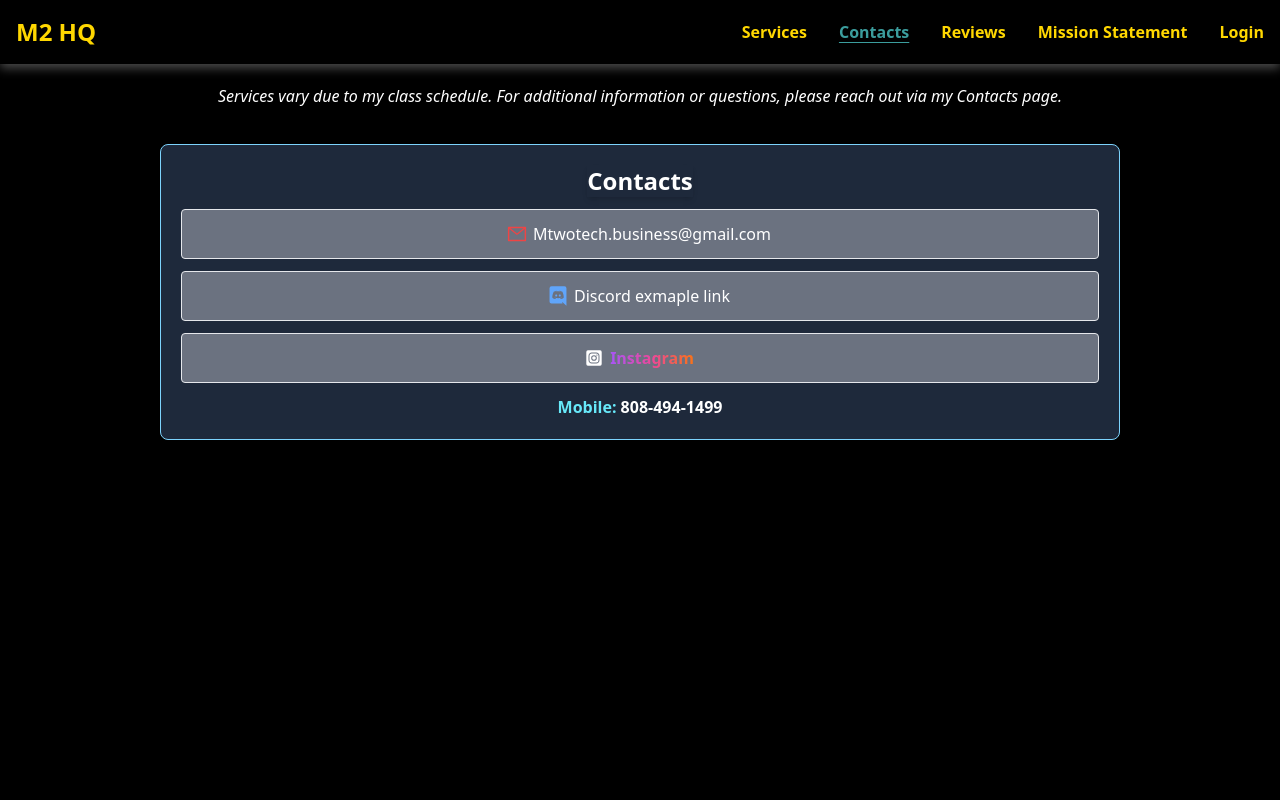
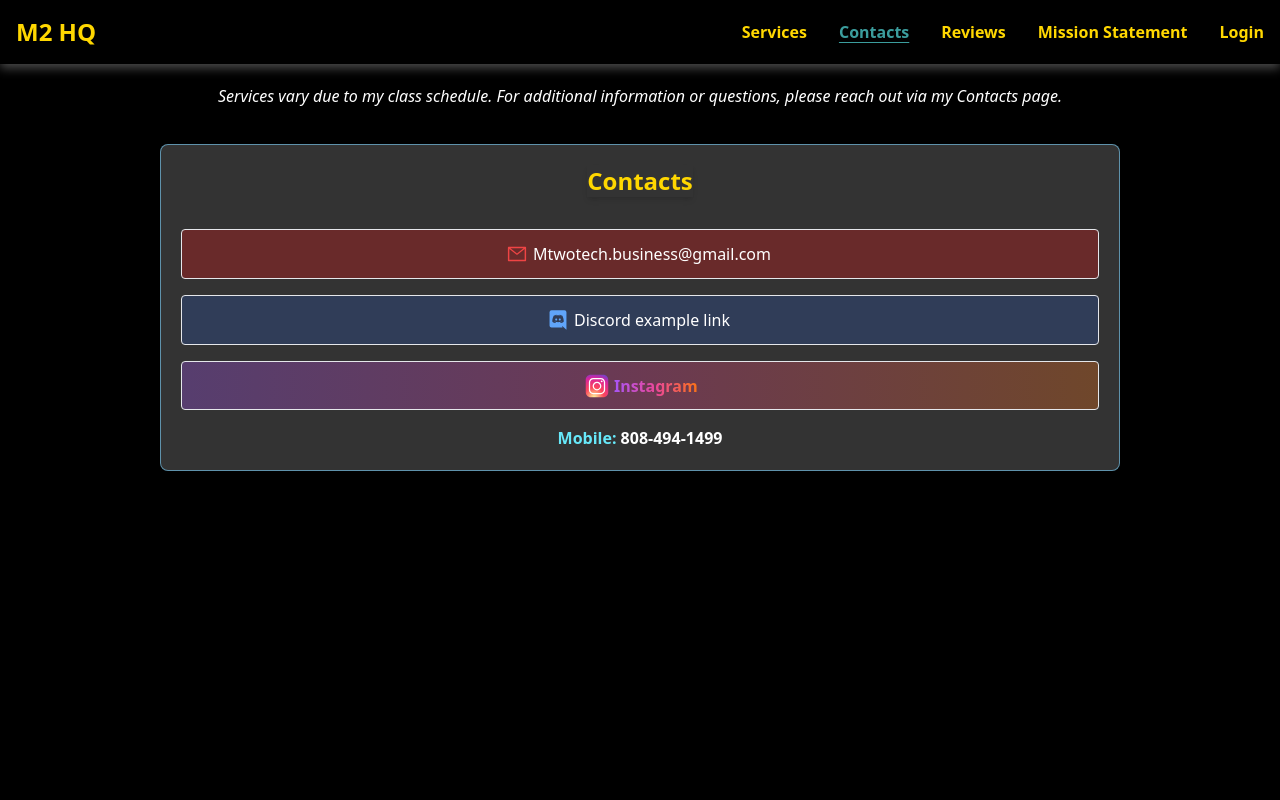
Before and after one commit to iSmirk-01/Landing-page, a Next.js app: page /contacts in a window 1280 px wide. Shown: the top 800 px of the page. Built offline with nearby package versions, Linux system fonts and the light colour scheme.

Commit message:
made contacts made fit theme

```diff
--- a/app/components/Service.js
+++ b/app/components/Service.js
@@ -11,7 +11,7 @@ const Service = ({ header, details, label, html, button }) => {
 
   return (
     <motion.div
-      className={`flex flex-col gap-6 m-5 text-lg p-5 rounded-lg shadow-sm border  shadow-slate-50 text-Yellow bg-white/30 `}
+      className={`flex flex-col gap-6 m-5 text-lg p-5 rounded-lg shadow-sm border  shadow-slate-50 text-Yellow bg-white/20`}
       initial={{ opacity: 0 }}
       whileInView={{ opacity: 1 }}
       transition={{ duration: 1 }}
--- /dev/null
+++ b/app/components/ui/InstagramIcon.js
@@ -0,0 +1,58 @@
+const InstagramIcon = () => {
+  return (
+    <svg
+      xmlns="http://www.w3.org/2000/svg"
+      viewBox="0 0 48 48"
+      aria-labelledby="instagramIconTitle"
+      role="img"
+      className="instagram-icon"
+    >
+      <title id="instagramIconTitle">Instagram Icon</title>
+      <radialGradient
+        id="gradient1"
+        cx="19.38"
+        cy="42.035"
+        r="44.899"
+        gradientUnits="userSpaceOnUse"
+      >
+        <stop offset="0" stopColor="#fd5" />
+        <stop offset=".328" stopColor="#ff543f" />
+        <stop offset=".348" stopColor="#fc5245" />
+        <stop offset=".504" stopColor="#e64771" />
+        <stop offset=".643" stopColor="#d53e91" />
+        <stop offset=".761" stopColor="#cc39a4" />
+        <stop offset=".841" stopColor="#c837ab" />
+      </radialGradient>
+      <path
+        fill="url(#gradient1)"
+        d="M34.017,41.99l-20,0.019c-4.4,0.004-8.003-3.592-8.008-7.992l-0.019-20	c-0.004-4.4,3.592-8.003,7.992-8.008l20-0.019c4.4-0.004,8.003,3.592,8.008,7.992l0.019,20	C42.014,38.383,38.417,41.986,34.017,41.99z"
+      />
+      <radialGradient
+        id="gradient2"
+        cx="11.786"
+        cy="5.54"
+        r="29.813"
+        gradientTransform="matrix(1 0 0 .6663 0 1.849)"
+        gradientUnits="userSpaceOnUse"
+      >
+        <stop offset="0" stopColor="#4168c9" />
+        <stop offset=".999" stopColor="#4168c9" stopOpacity="0" />
+      </radialGradient>
+      <path
+        fill="url(#gradient2)"
+        d="M34.017,41.99l-20,0.019c-4.4,0.004-8.003-3.592-8.008-7.992l-0.019-20	c-0.004-4.4,3.592-8.003,7.992-8.008l20-0.019c4.4-0.004,8.003,3.592,8.008,7.992l0.019,20	C42.014,38.383,38.417,41.986,34.017,41.99z"
+      />
+      <path
+        fill="#fff"
+        d="M24,31c-3.859,0-7-3.14-7-7s3.141-7,7-7s7,3.14,7,7S27.859,31,24,31z M24,19c-2.757,0-5,2.243-5,5	s2.243,5,5,5s5-2.243,5-5S26.757,19,24,19z"
+      />
+      <circle cx="31.5" cy="16.5" r="1.5" fill="#fff" />
+      <path
+        fill="#fff"
+        d="M30,37H18c-3.859,0-7-3.14-7-7V18c0-3.86,3.141-7,7-7h12c3.859,0,7,3.14,7,7v12	C37,33.86,33.859,37,30,37z M18,13c-2.757,0-5,2.243-5,5v12c0,2.757,2.243,5,5,5h12c2.757,0,5-2.243,5-5V18c0-2.757-2.243-5-5-5H18z"
+      />
+    </svg>
+  );
+};
+
+export default InstagramIcon;
--- a/app/contacts/page.js
+++ b/app/contacts/page.js
@@ -2,6 +2,7 @@
 import { AiOutlineMail } from "react-icons/ai";
 import { IoLogoDiscord } from "react-icons/io5";
 import { FaInstagramSquare } from "react-icons/fa";
+import Image from "next/image";
 
 
 
@@ -9,25 +10,57 @@ function Contacts() {
 
   return (
     <div className="flex flex-col overflow-x-hidden h-screen gap-4 items-center w-full text-white">
-      <div className="flex gap-3 flex-col bg-slate-800 p-5 rounded-lg w-3/4 justify-center items-center border border-sky-300 m-4">
-        <h1 className="font-semibold self-center text-2xl shadow-md">
+      <div className="flex gap-4 flex-col bg-white/20 p-5 rounded-lg w-3/4 justify-center items-center border border-sky-300/60 m-4">
+        <h1 className="font-semibold self-center text-2xl shadow-md mb-4 text-Yellow">
           Contacts
         </h1>
-        <div className="flex items-center bg-gray-500 rounded gap-2 p-3 border cursor-pointer w-full justify-center">
+        <div className="flex items-center bg-red-700/40 rounded gap-2 p-3 border cursor-pointer w-full justify-center">
           <span className="text-red-500">
             <AiOutlineMail className="scale-[1.3]" />
           </span>
           Mtwotech.business@gmail.com
         </div>
-        <div className="flex items-center bg-gray-500 rounded gap-2 p-3 border cursor-pointer w-full justify-center">
+        <div className="flex items-center bg-blue-600/20 rounded gap-2 p-3 border cursor-pointer w-full justify-center">
           <span className="text-blue-400">
             <IoLogoDiscord className="scale-[1.3]" />
           </span>
-          Discord exmaple link
+          Discord example link
         </div>
-        <div className="flex items-center border p-3 rounded bg-gray-500 cursor-pointer w-full gap-2 justify-center">
+        <div className="flex items-center border p-3 rounded bg-gradient-to-r from-purple-500/30 via-pink-500/30 to-orange-500/30 cursor-pointer w-full h-[49.33px] gap-[0.1rem] justify-center">
           <span className="">
-            <FaInstagramSquare className="scale-[1.1]"/>
+            <svg
+              xmlns="http://www.w3.org/2000/svg"
+              viewBox="0 0 48 48"
+              className="w-[30px] h-full"
+            >
+              <defs>
+                <radialGradient
+                  id="gradient"
+                  cx="19.38"
+                  cy="42.035"
+                  r="44.899"
+                  gradientUnits="userSpaceOnUse"
+                >
+                  <stop offset="0%" stopColor="#fdf497" />
+                  <stop offset="35%" stopColor="#fc465b" />
+                  <stop offset="70%" stopColor="#d6249f" />
+                  <stop offset="100%" stopColor="#285aeb" />
+                </radialGradient>
+              </defs>
+              <path
+                fill="url(#gradient)"
+                d="M34.017,41.99l-20,0.019c-4.4,0.004-8.003-3.592-8.008-7.992l-0.019-20c-0.004-4.4,3.592-8.003,7.992-8.008l20-0.019c4.4-0.004,8.003,3.592,8.008,7.992l0.019,20C42.014,38.383,38.417,41.986,34.017,41.99z"
+              ></path>
+              <path
+                fill="#fff"
+                d="M24,31c-3.859,0-7-3.14-7-7s3.141-7,7-7s7,3.14,7,7S27.859,31,24,31z M24,19c-2.757,0-5,2.243-5,5s2.243,5,5,5s5-2.243,5-5S26.757,19,24,19z"
+              ></path>
+              <circle cx="31.5" cy="16.5" r="1.5" fill="#fff"></circle>
+              <path
+                fill="#fff"
+                d="M30,37H18c-3.859,0-7-3.14-7-7V18c0-3.86,3.141-7,7-7h12c3.859,0,7,3.14,7,7v12C37,33.86,33.859,37,30,37z M18,13c-2.757,0-5,2.243-5,5v12c0,2.757,2.243,5,5,5h12c2.757,0,5-2.243,5-5V18c0-2.757-2.243-5-5-5H18z"
+              ></path>
+            </svg>
           </span>
           <a
             className="text-transparent bg-clip-text bg-gradient-to-r from-purple-500 via-pink-500 to-orange-500 font-bold"
--- a/app/globals.css
+++ b/app/globals.css
@@ -8,13 +8,22 @@
 }
 
 nav {
-  /* Add a solid border at the bottom */
-
-
   /* Add a subtle shadow below the navbar */
   box-shadow: 0 4px 10px rgba(255, 255, 255, 0.3);
 }
 
+.instagram-icon {
+  width: 30px; /* Adjust as needed */
+  height: 50px; /* Ensure it maintains the aspect ratio */
+  display: block; /* Prevent unexpected layout issues */
+}
+
+.icon-container {
+  display: inline-block; /* Keeps the container inline */
+  width: auto;
+  height: auto;
+  overflow: hidden; /* Prevents unexpected scaling issues */
+}
 
 input:-webkit-autofill {
   background-color: transparent !important; /* Ensure transparent background */
```
